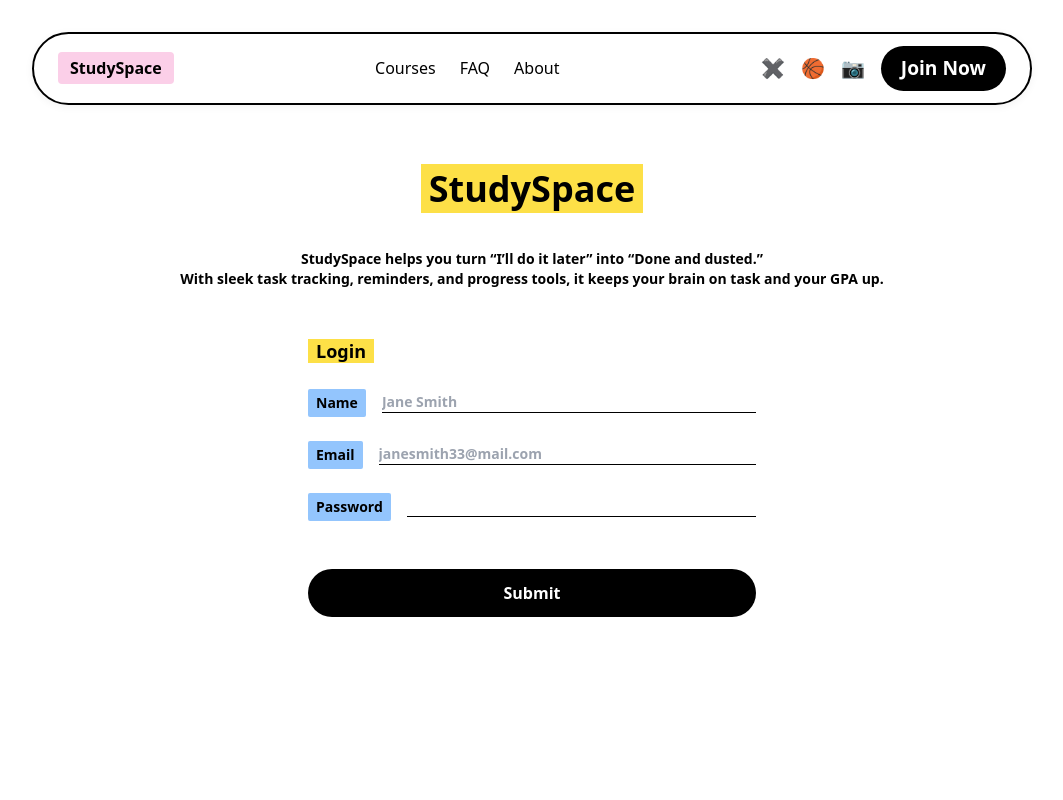
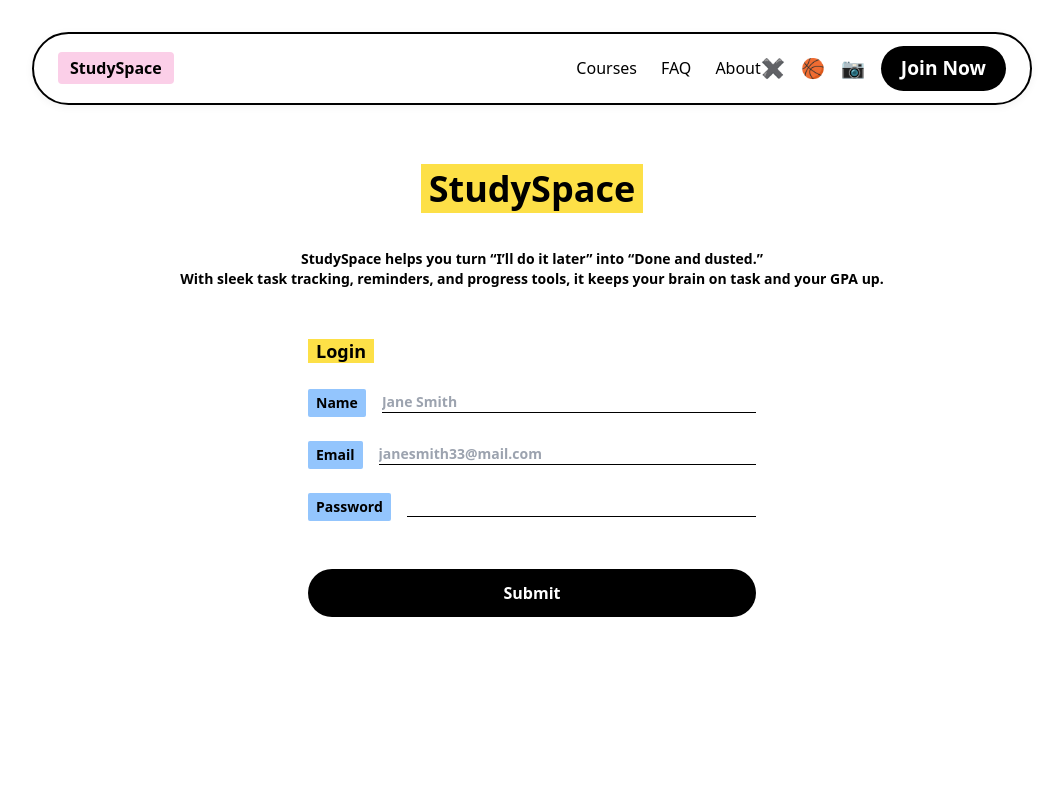
Before and after one commit to PorrangiYalda/StudySpace, a React (Create React App) app in the folder Frontend/framer-clone/: page /login in a window 1280 px wide. Shown: the top 800 px of the page, without its empty margins (108-1171 px from the left). Built offline with nearby package versions, Linux system fonts and the light colour scheme.

Commit message:
Navbar fix

```diff
--- a/Frontend/framer-clone/src/components/Navbar.jsx
+++ b/Frontend/framer-clone/src/components/Navbar.jsx
@@ -25,6 +25,11 @@ export default function Navbar({ onFAQClick }) {
     position: "sticky",
     top: 0,
     zIndex: 999,
+  };
+  const rightContainer = {
+    display: "flex",
+    justifyContent: "center",
+    paddingTop: "0rem"
   };
 
   const navContainer = {
@@ -112,6 +117,8 @@ export default function Navbar({ onFAQClick }) {
       <div style={navContainer}>
         <div style={logoBox}>StudySpace</div>
 
+        <div style = {rightContainer}>
+
         <div style={navLinks}>
           <span>Courses</span>
           <span style={{ cursor: "pointer" }} onClick={onFAQClick}>
@@ -163,6 +170,9 @@ export default function Navbar({ onFAQClick }) {
             )}
           </div>
         </div>
+        </div>
+
+
       </div>
     </div>
   );
```
